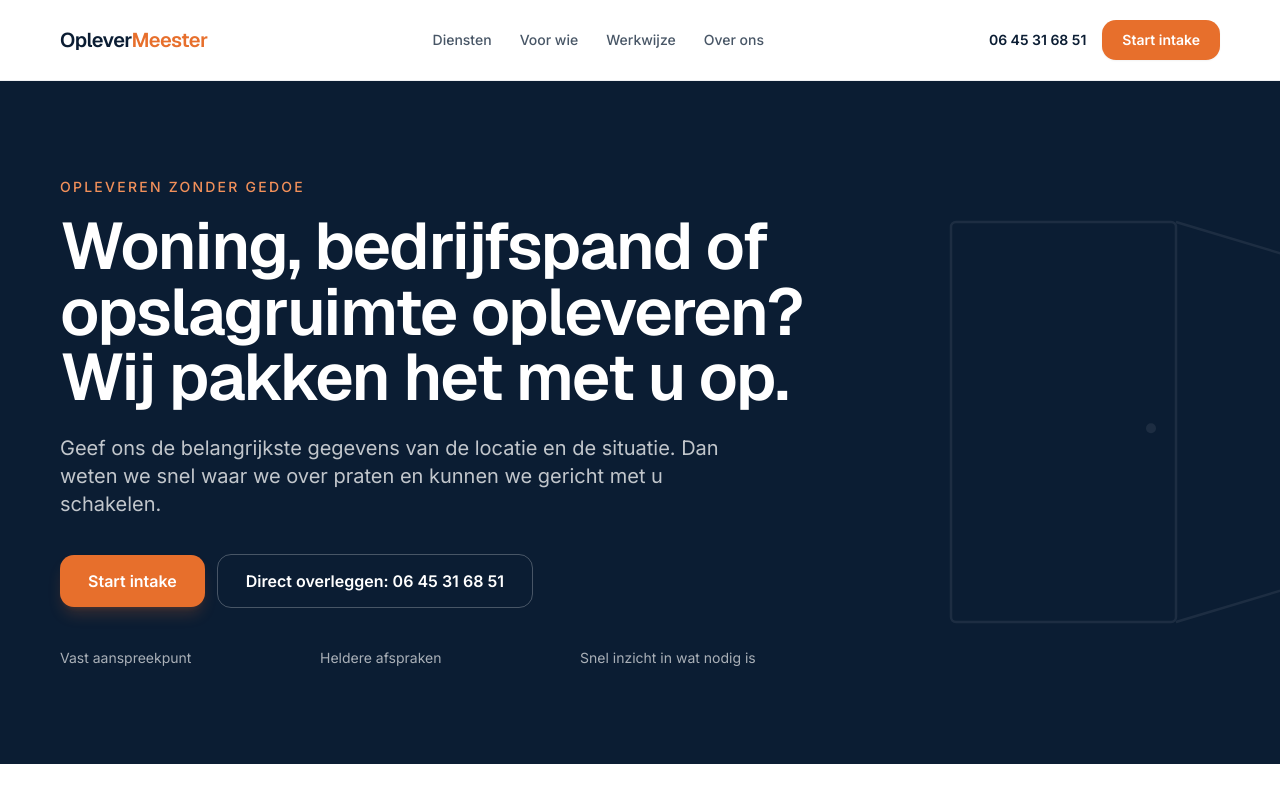
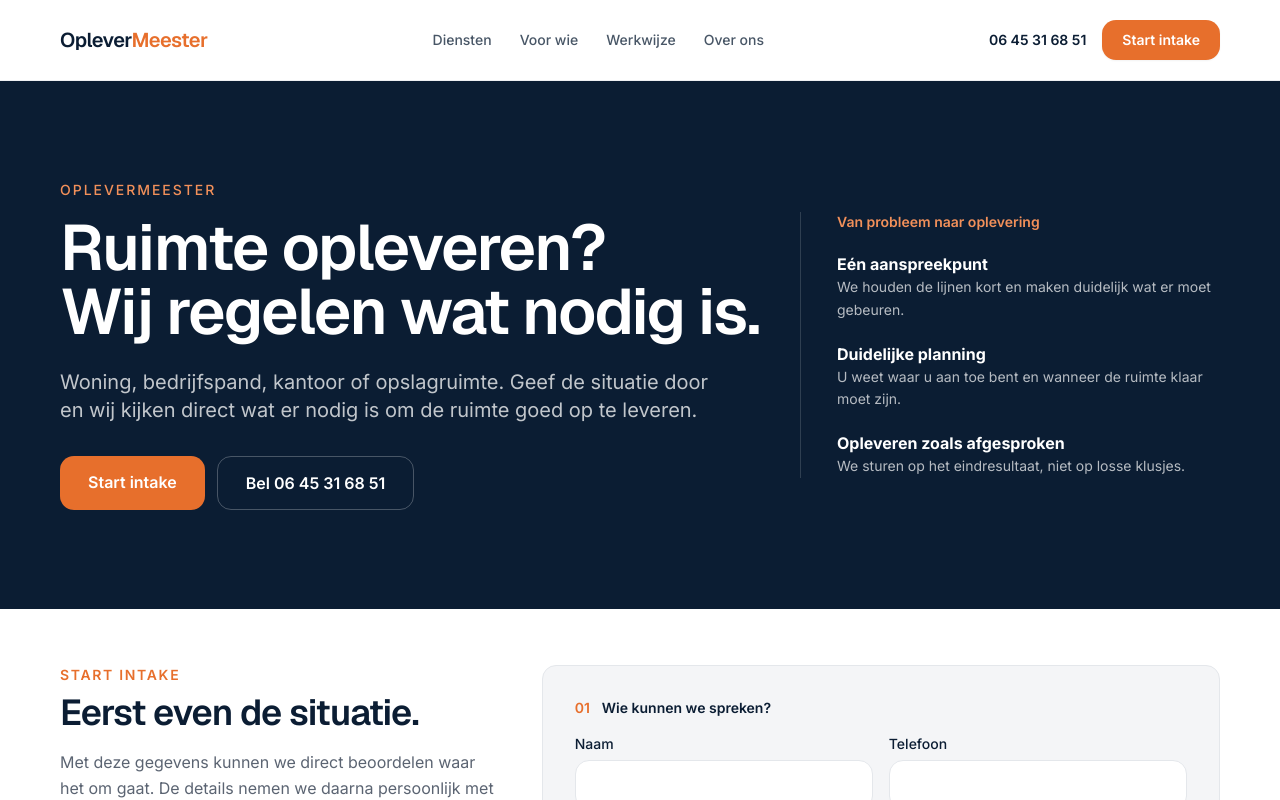
Before and after one commit to sandvlietbv/OpleverMeester, a Next.js app: page / in a window 1280 px wide. Shown: the top 800 px of the page. Built offline with nearby package versions, Linux system fonts and the light colour scheme.

Commit message:
Sharpen homepage promise and trust cues

```diff
--- a/components/Hero.tsx
+++ b/components/Hero.tsx
@@ -4,52 +4,23 @@ import { motion } from "framer-motion";
 
 const PHONE_DISPLAY = "06 45 31 68 51";
 const PHONE_TEL = "+31645316851";
-
-const fadeUp = {
-  hidden: { opacity: 0, y: 16 },
-  show: (delay = 0) => ({ opacity: 1, y: 0, transition: { duration: 0.5, delay, ease: [0.22, 1, 0.36, 1] } }),
-};
+const fadeUp = { hidden: { opacity: 0, y: 14 }, show: (delay = 0) => ({ opacity: 1, y: 0, transition: { duration: 0.45, delay, ease: [0.22, 1, 0.36, 1] } }) };
 
 export default function Hero() {
   return (
-    <section className="relative overflow-hidden bg-navy text-white">
-      <DoorMotif className="pointer-events-none absolute -right-24 top-1/2 hidden h-[500px] w-[500px] -translate-y-1/2 opacity-[0.07] lg:block" />
-      <div className="container-om relative flex min-h-[72vh] flex-col justify-center py-20 md:min-h-[70vh] md:py-24">
-        <motion.p initial="hidden" animate="show" custom={0} variants={fadeUp} className="mb-4 text-sm font-medium uppercase tracking-[0.16em] text-orange-light">
-          Opleveren zonder gedoe
-        </motion.p>
-        <motion.h1 initial="hidden" animate="show" custom={0.08} variants={fadeUp} className="max-w-4xl font-display text-4xl font-semibold leading-[1.06] tracking-tight md:text-6xl lg:text-[4.1rem]">
-          Woning, bedrijfspand of opslagruimte opleveren?
-          <br />
-          Wij pakken het met u op.
-        </motion.h1>
-        <motion.p initial="hidden" animate="show" custom={0.16} variants={fadeUp} className="mt-6 max-w-2xl text-lg leading-relaxed text-white/75 md:text-xl">
-          Geef ons de belangrijkste gegevens van de locatie en de situatie. Dan weten we snel waar we over praten en kunnen we gericht met u schakelen.
-        </motion.p>
-        <motion.div initial="hidden" animate="show" custom={0.24} variants={fadeUp} className="mt-9 flex flex-col gap-3 sm:flex-row sm:items-center">
-          <a href="#intake" className="rounded-om bg-orange px-7 py-3.5 text-center text-base font-semibold text-white shadow-lg shadow-orange/20 transition-colors hover:bg-orange-light">
-            Start intake
-          </a>
-          <a href={`tel:${PHONE_TEL}`} className="rounded-om border border-white/25 px-7 py-3.5 text-center text-base font-semibold text-white transition-colors hover:border-white/50 hover:bg-white/5">
-            Direct overleggen: {PHONE_DISPLAY}
-          </a>
-        </motion.div>
-        <motion.div initial="hidden" animate="show" custom={0.32} variants={fadeUp} className="mt-10 grid max-w-3xl gap-3 text-sm text-white/65 sm:grid-cols-3">
-          <span>Vast aanspreekpunt</span>
-          <span>Heldere afspraken</span>
-          <span>Snel inzicht in wat nodig is</span>
-        </motion.div>
+    <section className="bg-navy text-white">
+      <div className="container-om grid min-h-[66vh] items-center gap-10 py-16 md:py-20 lg:grid-cols-[1.25fr_.75fr]">
+        <div>
+          <motion.p initial="hidden" animate="show" custom={0} variants={fadeUp} className="mb-4 text-sm font-medium uppercase tracking-[0.14em] text-orange-light">OpleverMeester</motion.p>
+          <motion.h1 initial="hidden" animate="show" custom={0.06} variants={fadeUp} className="max-w-4xl font-display text-4xl font-semibold leading-[1.05] tracking-tight md:text-6xl lg:text-[4rem]">Ruimte opleveren?<br />Wij regelen wat nodig is.</motion.h1>
+          <motion.p initial="hidden" animate="show" custom={0.12} variants={fadeUp} className="mt-6 max-w-2xl text-lg leading-relaxed text-white/75 md:text-xl">Woning, bedrijfspand, kantoor of opslagruimte. Geef de situatie door en wij kijken direct wat er nodig is om de ruimte goed op te leveren.</motion.p>
+          <motion.div initial="hidden" animate="show" custom={0.18} variants={fadeUp} className="mt-8 flex flex-col gap-3 sm:flex-row"><a href="#intake" className="rounded-om bg-orange px-7 py-3.5 text-center font-semibold text-white hover:bg-orange-light">Start intake</a><a href={`tel:${PHONE_TEL}`} className="rounded-om border border-white/25 px-7 py-3.5 text-center font-semibold text-white hover:border-white/50">Bel {PHONE_DISPLAY}</a></motion.div>
+        </div>
+        <motion.aside initial="hidden" animate="show" custom={0.22} variants={fadeUp} className="border-l border-white/15 pl-7 lg:pl-9">
+          <p className="text-sm font-semibold text-orange-light">Van probleem naar oplevering</p>
+          <div className="mt-5 space-y-5 text-sm leading-relaxed text-white/70"><p><strong className="block text-base text-white">Eén aanspreekpunt</strong>We houden de lijnen kort en maken duidelijk wat er moet gebeuren.</p><p><strong className="block text-base text-white">Duidelijke planning</strong>U weet waar u aan toe bent en wanneer de ruimte klaar moet zijn.</p><p><strong className="block text-base text-white">Opleveren zoals afgesproken</strong>We sturen op het eindresultaat, niet op losse klusjes.</p></div>
+        </motion.aside>
       </div>
     </section>
   );
 }
-
-function DoorMotif({ className }: { className?: string }) {
-  return (
-    <svg viewBox="0 0 400 400" fill="none" xmlns="http://www.w3.org/2000/svg" className={className} aria-hidden="true">
-      <rect x="60" y="40" width="180" height="320" rx="4" stroke="white" strokeWidth="2" />
-      <path d="M240 40 L340 70 L340 330 L240 360" stroke="white" strokeWidth="2" strokeLinejoin="round" />
-      <circle cx="220" cy="205" r="4" fill="white" />
-    </svg>
-  );
-}
```
